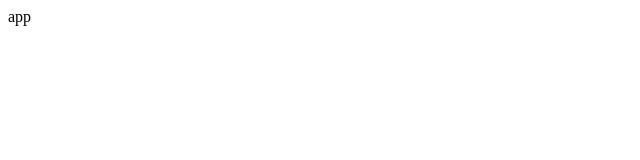
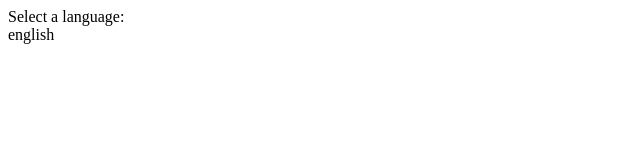
Before and after one commit to lucasflomuller/react--context-test, a React (Create React App) app: page / in a window 1280 px wide. Shown: the top 160 px of the page, without its empty margins (0-640 px from the left). Built offline with nearby package versions, Linux system fonts and the light colour scheme; the HTML template or start-up script is replaced by a standard one.

Commit message:
app component

```diff
--- a/src/components/App.js
+++ b/src/components/App.js
@@ -1,8 +1,29 @@
 import React, { Component } from "react";
 
 class App extends Component {
+  state = { language: "english" };
+
+  onLanguageChange = language => {
+    this.setState({ language });
+  };
+
   render() {
-    return <div className="ui container">app</div>;
+    return (
+      <div className="ui container">
+        <div>
+          Select a language:
+          <i
+            className="flag us"
+            onClick={() => this.onLanguageChange("english")}
+          />
+          <i
+            className="flag nl"
+            onClick={() => this.onLanguageChange("dutch")}
+          />
+        </div>
+        {this.state.language}
+      </div>
+    );
   }
 }
 
```
